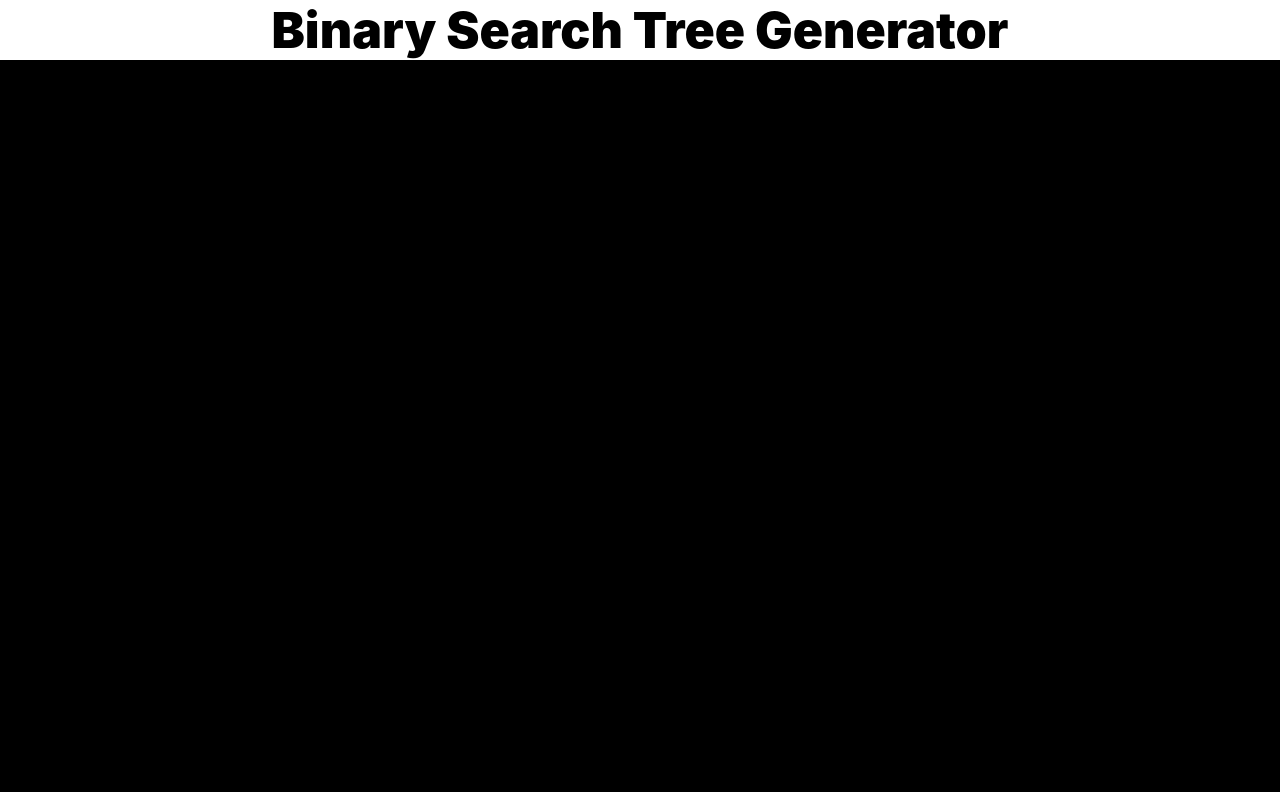
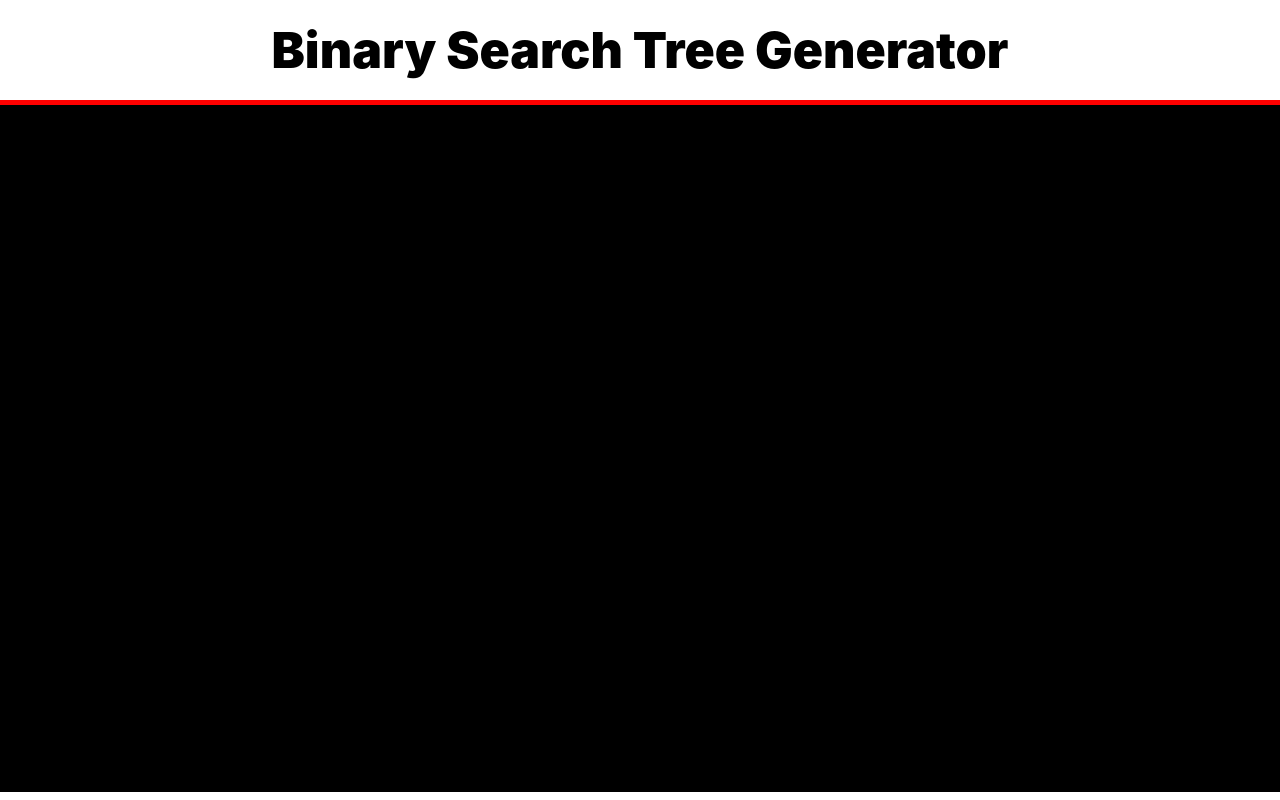
Before and after one commit to webdevsmart/binary_search_tree, a React (Create React App) app: page / in a window 1280 px wide. Built offline with nearby package versions, Linux system fonts and the light colour scheme.

Commit message:
feat: complete the project

```diff
--- a/src/App.css
+++ b/src/App.css
@@ -101,7 +101,7 @@ input {
 } */
 
 .current-node {
-  background: linear-gradient(-45deg, #ee7752, #e73c7e, #23a6d5, #23d5ab) 400%
+  background: linear-gradient(-45deg, #ee7752, #e73c7e, #ffff00, #23d5ab) 400%
     400% !important;
 
   /* background-size: ; */
--- a/src/styles/app.styled.tsx
+++ b/src/styles/app.styled.tsx
@@ -9,13 +9,15 @@ export const TitleSection = styled.div`
   font-weight: 900;
   text-align: center;
   font-size: 50px;
+  padding: 20px;
+  border-bottom: 5px solid red;
 `;
 
 export const TreeSection = styled.div`
   padding: 50px 0;
   width: 100%;
   /* margin-top: 20px; */
-  height: calc(100vh - 68px);
+  height: calc(100vh - 113px);
   background: black;
   ::-webkit-scrollbar {
     width: 5px;
```
